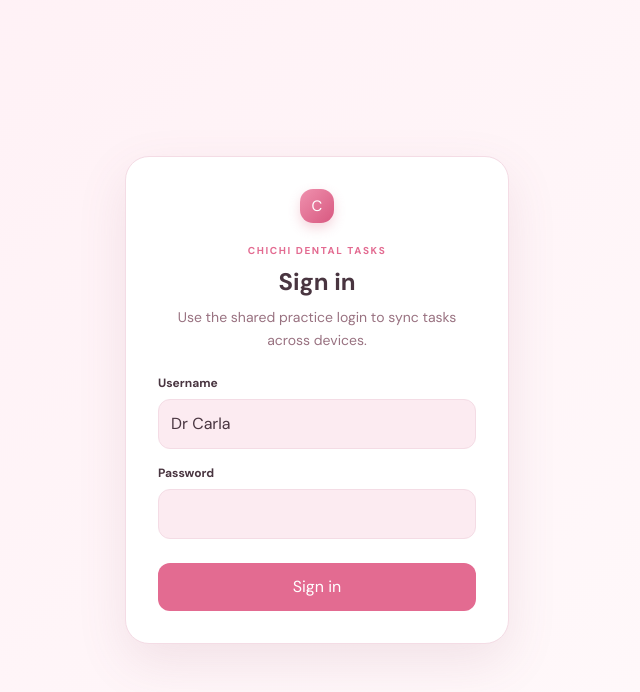
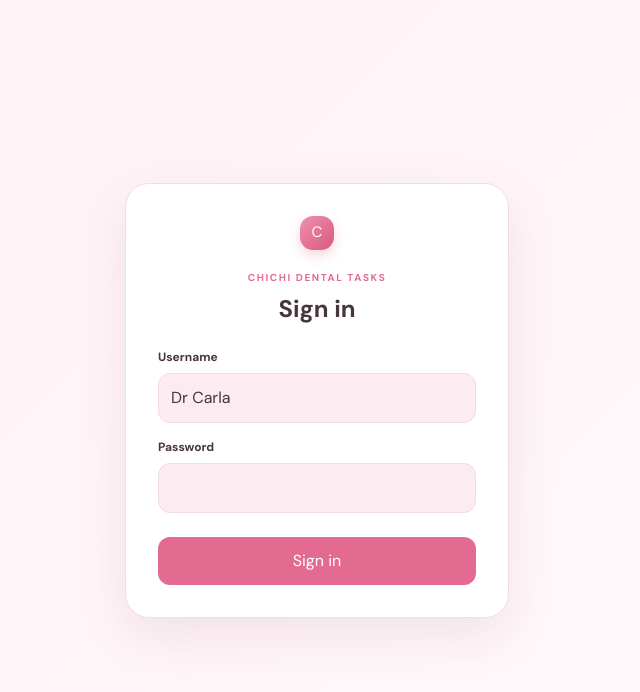
Before and after one commit to sensenjaaa07/task-manager, a React (Vite) app: page / in a window 1280 px wide. Shown: the top 692 px of the page, without its empty margins (323-963 px from the left). Built offline with nearby package versions, Linux system fonts and the light colour scheme; the HTML template or start-up script is replaced by a standard one.

Commit message:
Remove storage details from login screen

```diff
--- a/src/App.tsx
+++ b/src/App.tsx
@@ -99,12 +99,6 @@ function LoginScreen({
           Chichi Dental Tasks
         </p>
         <h1 className="text-2xl font-bold text-center mt-2">Sign in</h1>
-        <p
-          className="text-sm text-center mt-2 leading-relaxed"
-          style={{ color: "var(--muted-foreground)" }}
-        >
-          Use the shared practice login to sync tasks across devices.
-        </p>
 
         <label className="block text-xs font-bold mt-6 mb-2" htmlFor="username">
           Username
```
